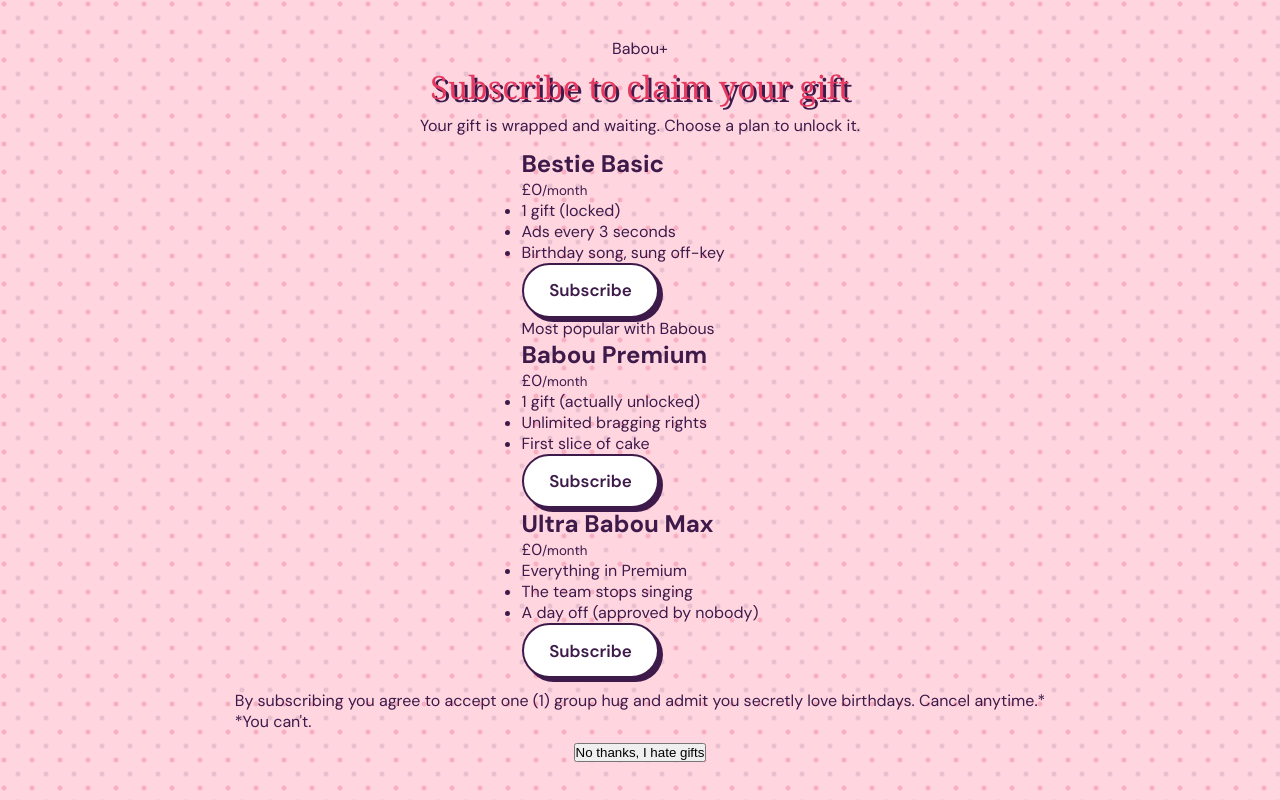
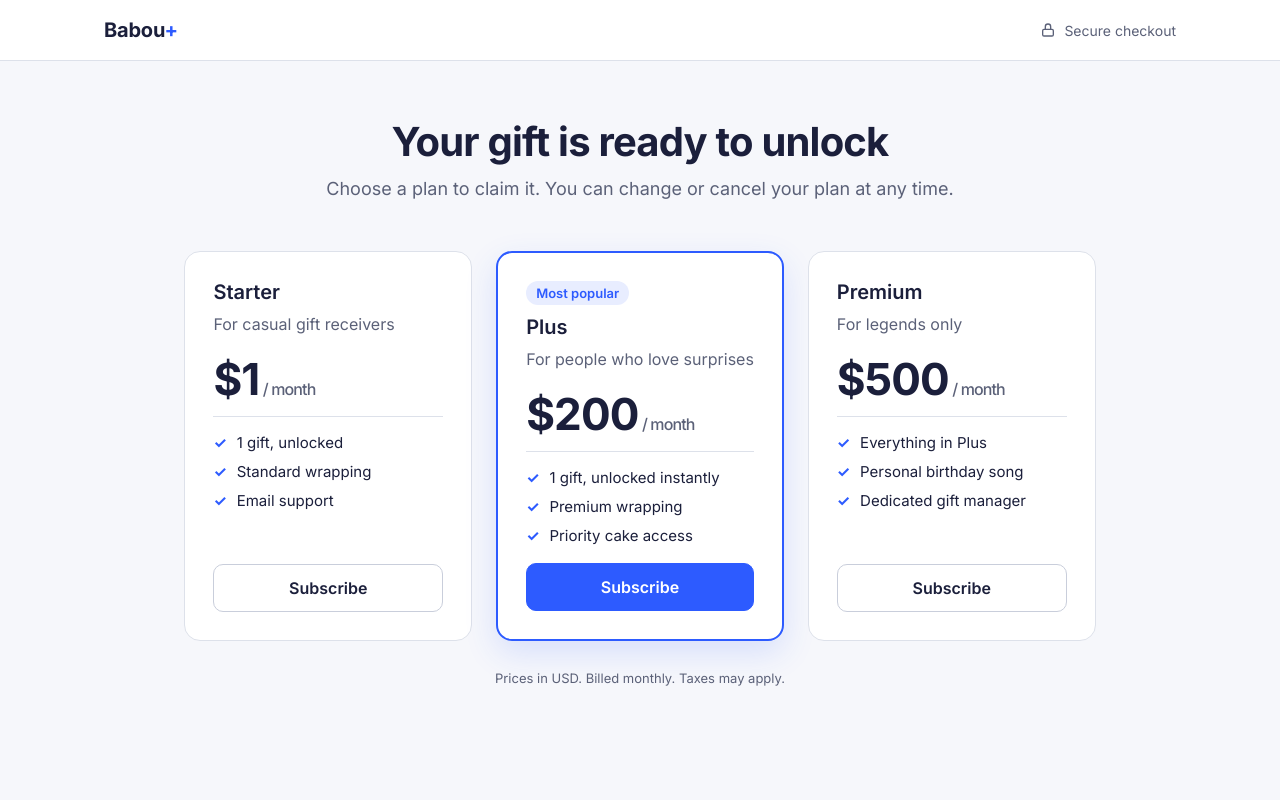
Before and after one commit to happybirthdaybabou1-web/-, a plain HTML site: page gift.html in a window 1280 px wide. Drawn offline with Linux system fonts and the light colour scheme; a web font is replaced by a local one.

Commit message:
Update gift.html

```diff
--- a/gift.html
+++ b/gift.html
@@ -3,70 +3,129 @@
 <head>
   <meta charset="UTF-8">
   <meta name="viewport" content="width=device-width, initial-scale=1">
-  <title>Babou+ | Unlock your gift</title>
+  <title>Babou+ | Checkout</title>
   <link rel="preconnect" href="https://fonts.googleapis.com">
   <link rel="preconnect" href="https://fonts.gstatic.com" crossorigin>
-  <link href="https://fonts.googleapis.com/css2?family=Shrikhand&family=DM+Sans:opsz,wght@9..40,400;9..40,600;9..40,700&display=swap" rel="stylesheet">
+  <link href="https://fonts.googleapis.com/css2?family=Inter:wght@400;500;600;700&family=Shrikhand&family=DM+Sans:opsz,wght@9..40,400;9..40,600;9..40,700&display=swap" rel="stylesheet">
   <link rel="stylesheet" href="style.css">
 </head>
-<body data-page="gift">
+<body data-page="gift" class="checkout">
   <canvas id="confetti" aria-hidden="true"></canvas>
 
-  <main class="paywall">
-    <p class="brand">Babou<span>+</span></p>
-    <h1 class="display paywall-title">Subscribe to claim your gift</h1>
-    <p class="sub">Your gift is wrapped and waiting. Choose a plan to unlock it.</p>
+  <header class="co-bar">
+    <div class="co-inner">
+      <span class="co-brand">Babou<span>+</span></span>
+      <span class="co-secure">
+        <svg aria-hidden="true" width="16" height="16" viewBox="0 0 24 24" fill="none" stroke="currentColor" stroke-width="2"><rect x="4" y="11" width="16" height="10" rx="2"></rect><path d="M8 11V7a4 4 0 0 1 8 0v4"></path></svg>
+        Secure checkout
+      </span>
+    </div>
+  </header>
 
-    <div class="plans">
-      <article class="plan">
-        <h2>Bestie Basic</h2>
-        <p class="price">£0<small>/month</small></p>
+  <main class="co-main">
+    <!-- Step 1: plans -->
+    <section class="co-plans" id="plansView">
+      <h1>Your gift is ready to unlock</h1>
+      <p class="co-sub">Choose a plan to claim it. You can change or cancel your plan at any time.</p>
+
+      <div class="co-grid">
+        <article class="co-plan">
+          <h2>Starter</h2>
+          <p class="co-muted">For casual gift receivers</p>
+          <p class="co-price">$1<span> / month</span></p>
           <ul>
-          <li>1 gift (locked)</li>
-          <li>Ads every 3 seconds</li>
-          <li>Birthday song, sung off-key</li>
+            <li>1 gift, unlocked</li>
+            <li>Standard wrapping</li>
+            <li>Email support</li>
           </ul>
-        <button class="btn ghost subscribe">Subscribe</button>
+          <button class="co-btn" data-plan="Starter" data-price="1">Subscribe</button>
         </article>
 
-      <article class="plan hot">
-        <span class="badge">Most popular with Babous</span>
-        <h2>Babou Premium</h2>
-        <p class="price">£0<small>/month</small></p>
+        <article class="co-plan hot">
+          <span class="co-tag">Most popular</span>
+          <h2>Plus</h2>
+          <p class="co-muted">For people who love surprises</p>
+          <p class="co-price">$200<span> / month</span></p>
           <ul>
-          <li>1 gift (actually unlocked)</li>
-          <li>Unlimited bragging rights</li>
-          <li>First slice of cake</li>
+            <li>1 gift, unlocked instantly</li>
+            <li>Premium wrapping</li>
+            <li>Priority cake access</li>
           </ul>
-        <button class="btn ghost subscribe">Subscribe</button>
+          <button class="co-btn" data-plan="Plus" data-price="200">Subscribe</button>
         </article>
 
-      <article class="plan">
-        <h2>Ultra Babou Max</h2>
-        <p class="price">£0<small>/month</small></p>
+        <article class="co-plan">
+          <h2>Premium</h2>
+          <p class="co-muted">For legends only</p>
+          <p class="co-price">$500<span> / month</span></p>
           <ul>
-          <li>Everything in Premium</li>
-          <li>The team stops singing</li>
-          <li>A day off (approved by nobody)</li>
+            <li>Everything in Plus</li>
+            <li>Personal birthday song</li>
+            <li>Dedicated gift manager</li>
           </ul>
-        <button class="btn ghost subscribe">Subscribe</button>
+          <button class="co-btn" data-plan="Premium" data-price="500">Subscribe</button>
         </article>
       </div>
 
-    <p class="fine">By subscribing you agree to accept one (1) group hug and admit you secretly love birthdays. Cancel anytime.*<br>*You can't.</p>
-    <button class="nope" id="nopeBtn">No thanks, I hate gifts</button>
+      <p class="co-small">Prices in USD. Billed monthly. Taxes may apply.</p>
+    </section>
+
+    <!-- Step 2: card details (nothing here is ever sent or saved) -->
+    <section class="co-pay" id="cardView" hidden>
+      <div class="co-summary">
+        <button class="co-back" id="backBtn">← Back to plans</button>
+        <p class="co-muted" id="sumTitle">Subscribe to Babou+ Plus</p>
+        <p class="co-total"><span id="sumPrice">$200.00</span><span class="co-per"> per month</span></p>
+        <div class="co-lines">
+          <div><span id="sumLine">Babou+ Plus (monthly)</span><span id="sumLinePrice">$200.00</span></div>
+          <div class="co-muted"><span>Tax</span><span>$0.00</span></div>
+        </div>
+        <div class="co-due"><span>Total due today</span><span id="sumDue">$200.00</span></div>
+      </div>
+
+      <div class="co-form">
+        <h2>Pay with card</h2>
+        <div class="co-field">
+          <label for="coEmail">Email</label>
+          <input id="coEmail" type="email" autocomplete="off" placeholder="you@example.com">
+        </div>
+        <div class="co-field">
+          <label for="coCard">Card information</label>
+          <div class="co-cardbox">
+            <input id="coCard" class="trap" inputmode="numeric" autocomplete="off" placeholder="1234 1234 1234 1234">
+            <div class="co-row">
+              <input class="trap" aria-label="Expiry date" autocomplete="off" placeholder="MM / YY">
+              <input class="trap" aria-label="Security code" autocomplete="off" placeholder="CVC">
+            </div>
+          </div>
+        </div>
+        <div class="co-field">
+          <label for="coName">Name on card</label>
+          <input id="coName" autocomplete="off" placeholder="Full name">
+        </div>
+        <div class="co-field">
+          <label for="coCountry">Country</label>
+          <select id="coCountry">
+            <option>United Kingdom</option>
+            <option>United States</option>
+            <option>India</option>
+            <option>Other</option>
+          </select>
+        </div>
+        <button class="co-pay-btn" id="payBtn">Subscribe for $200.00</button>
+        <p class="co-small">By subscribing, you allow Babou+ to charge your card for this payment and future payments in line with its terms.</p>
+      </div>
+    </section>
   </main>
 
+  <!-- Step 3: the gotcha -->
   <div class="overlay" id="overlay" hidden>
-    <div class="modal" role="dialog" aria-modal="true" aria-labelledby="modalTitle">
-      <h2 id="modalTitle" tabindex="-1">Processing your subscription</h2>
-      <ol class="steps" id="steps"></ol>
-      <div class="reveal" id="reveal" hidden>
-        <p class="display gotcha">Gotcha, Babou!</p>
-        <p>There was never a subscription. Happy birthday from all of us.</p>
+    <div class="modal" role="dialog" aria-modal="true" aria-labelledby="gotTitle">
+      <p class="got-kicker">Whoa, whoa, put the card away.</p>
+      <h2 class="display gotcha" id="gotTitle" tabindex="-1">Gotcha!</h2>
+      <p>There's no subscription and no checkout. Nothing you typed went anywhere. Happy birthday from all of us.</p>
       <p class="real-gift" id="realGift"></p>
-        <a class="btn" href="index.html">Back to the cake</a>
-      </div>
+      <a class="btn" href="index.html#party">Back to the party</a>
     </div>
   </div>
 
```
Lines whose indentation alone changed are shown as unchanged.
